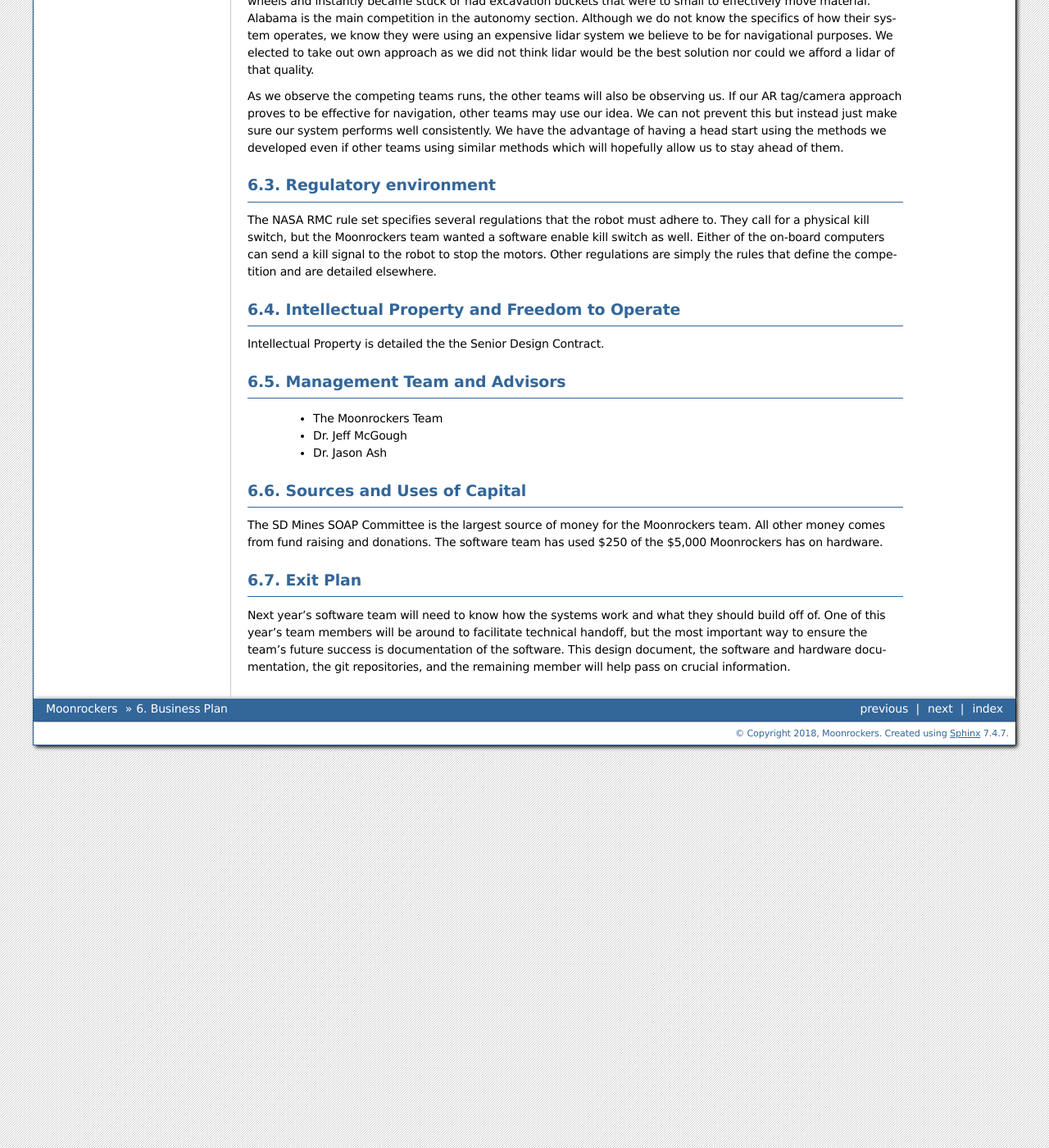
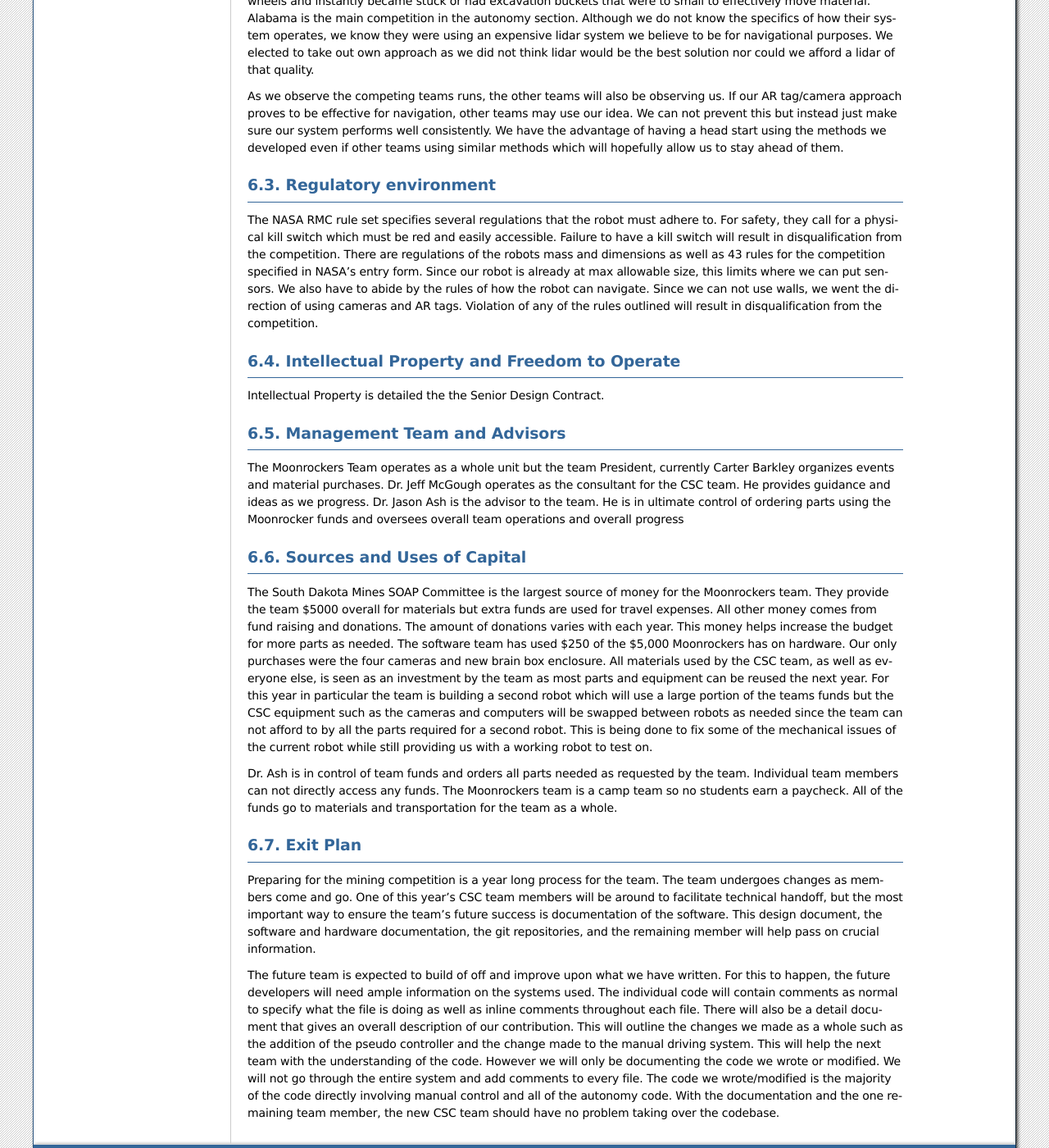
Before and after one commit to kaliRegenold/SeniorDesign, a Sphinx documentation site: the page built from DesignDoc/source/businessplan.rst, in a window 1280 px wide and 1400 px high, scrolled down 623 px. Shown: the whole window at 82% size. Built offline with Sphinx 7.4.7, drawn with Linux system fonts in a browser that asks for light colours.

Commit message:
Added to business section

```diff
--- a/DesignDoc/source/businessplan.rst
+++ b/DesignDoc/source/businessplan.rst
@@ -51,11 +51,15 @@ will hopefully allow us to stay ahead of them.
 
 Regulatory environment
 ----------------------
-The NASA RMC rule set specifies several regulations that the robot must adhere to.
-They call for a physical kill switch, but the Moonrockers team wanted a software enable kill switch as well.
-Either of the on-board computers can send a kill signal to the robot to stop the motors.
-Other regulations are simply the rules that define the competition and are detailed elsewhere.
-
+The NASA RMC rule set specifies several regulations that the robot must adhere
+to. For safety, they call for a physical kill switch which must be red and
+easily accessible. Failure to have a kill switch will result in disqualification
+from the competition. There are regulations of the robots mass and dimensions as
+well as 43 rules for the competition specified in NASA's entry form. Since our
+robot is already at max allowable size, this limits where we can put sensors. We
+also have to abide by the rules of how the robot can navigate. Since we can not
+use walls, we went the direction of using cameras and AR tags. Violation of any
+of the rules outlined will result in disqualification from the competition.
 
 Intellectual Property and Freedom to Operate
 --------------------------------------------
@@ -64,20 +68,58 @@ Intellectual Property is detailed the the Senior Design Contract.
 
 Management Team and Advisors
 ----------------------------
-    - The Moonrockers Team
-    - Dr. Jeff McGough
-    - Dr. Jason Ash
+The Moonrockers Team operates as a whole unit but the team President,
+currently Carter Barkley organizes events and material purchases.
+Dr. Jeff McGough operates as the consultant for the CSC team. He provides
+guidance and ideas as we progress.
+Dr. Jason Ash is the advisor to the team. He is in ultimate control of
+ordering parts using the Moonrocker funds and oversees overall team
+operations and overall progress
 
 
 Sources and Uses of Capital
 ---------------------------
-The SD Mines SOAP Committee is the largest source of money for the Moonrockers team.
-All other money comes from fund raising and donations.
-The software team has used $250 of the $5,000 Moonrockers has on hardware.
+The South Dakota Mines SOAP Committee is the largest source of money for the
+Moonrockers team. They provide the team $5000 overall for materials but extra
+funds are used for travel expenses. All other money comes from fund raising and
+donations. The amount of donations varies with each year. This money helps
+increase the budget for more parts as needed. The software team has used $250 of
+the $5,000 Moonrockers has on hardware. Our only purchases were the four cameras
+and new brain box enclosure. All materials used by the CSC team, as well as
+everyone else, is seen as an investment by the team as most parts and equipment
+can be reused the next year. For this year in particular the team is building a
+second robot which will use a large portion of the teams funds but the CSC
+equipment such as the cameras and computers will be swapped between robots as
+needed since the team can not afford to by all the parts required for a second
+robot. This is being done to fix some of the mechanical issues of the current
+robot while still providing us with a working robot to test on.
+
+Dr. Ash is in control of team funds and orders all parts needed as requested by
+the team. Individual team members can not directly access any funds. The
+Moonrockers team is a camp team so no students earn a paycheck. All of the funds
+go to materials and transportation for the team as a whole.
+
 
 
 Exit Plan
 ---------
-Next year's software team will need to know how the systems work and what they should build off of.
-One of this year's team members will be around to facilitate technical handoff, but the most important way to ensure the team's future success is documentation of the software.
-This design document, the software and hardware documentation, the git repositories, and the remaining member will help pass on crucial information.
+Preparing for the mining competition is a year long process for the team. The
+team undergoes changes as members come and go. One of this year's CSC team
+members will be around to facilitate technical handoff, but the most important
+way to ensure the team's future success is documentation of the software. This
+design document, the software and hardware documentation, the git repositories,
+and the remaining member will help pass on crucial information.
+
+The future team is expected to build of off and improve upon what we have
+written. For this to happen, the future developers will need ample information
+on the systems used. The individual code will contain comments as normal to
+specify what the file is doing as well as inline comments throughout each file.
+There will also be a detail document that gives an overall description of our
+contribution. This will outline the changes we made as a whole such as the
+addition of the pseudo controller and the change made to the manual driving
+system. This will help the next team with the understanding of the code. However
+we will only be documenting the code we wrote or modified. We will not go
+through the entire system and add comments to every file. The code we
+wrote/modified is the majority of the code directly involving manual control and
+all of the autonomy code. With the documentation and the one remaining team
+member, the new CSC team should have no problem taking over the codebase.
```
